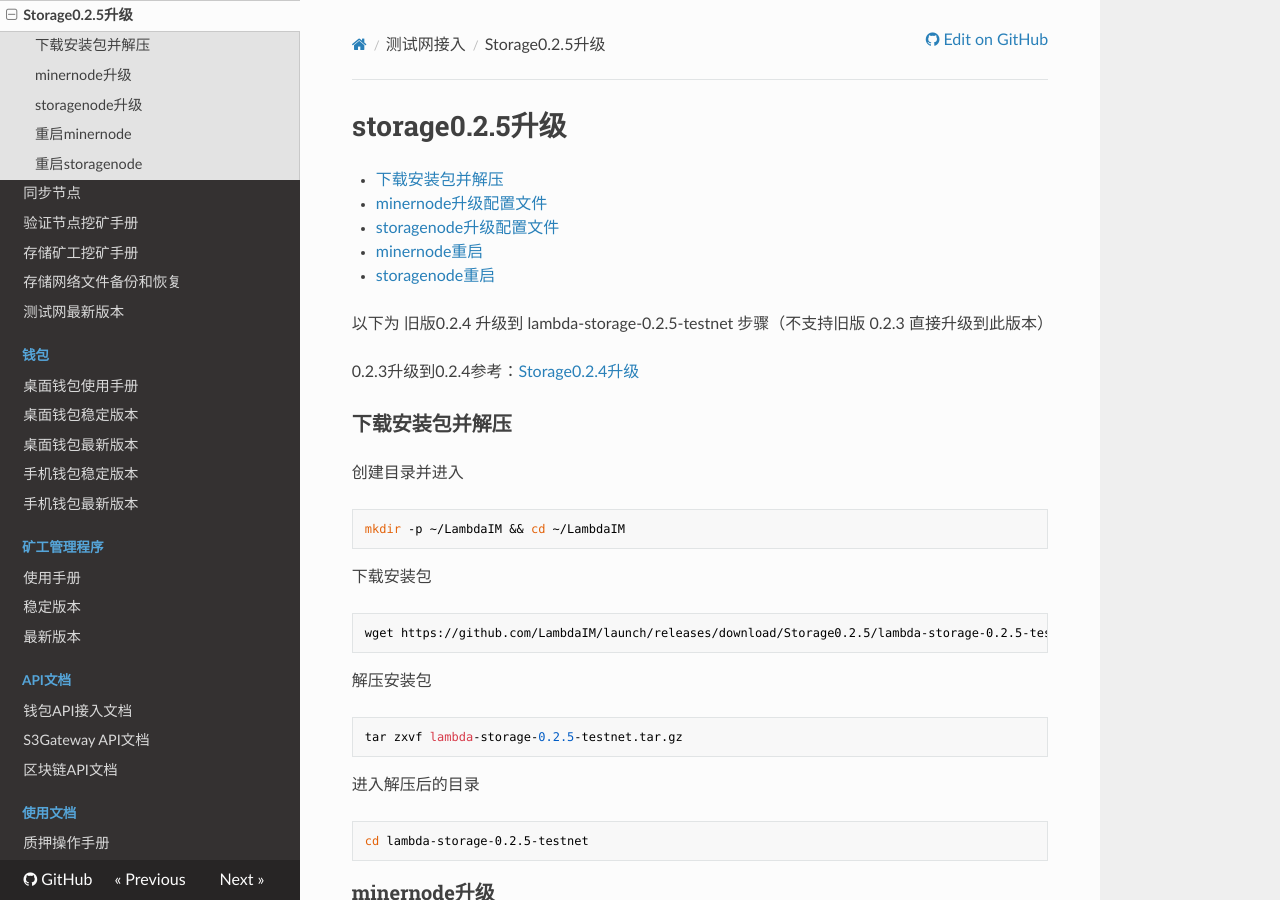
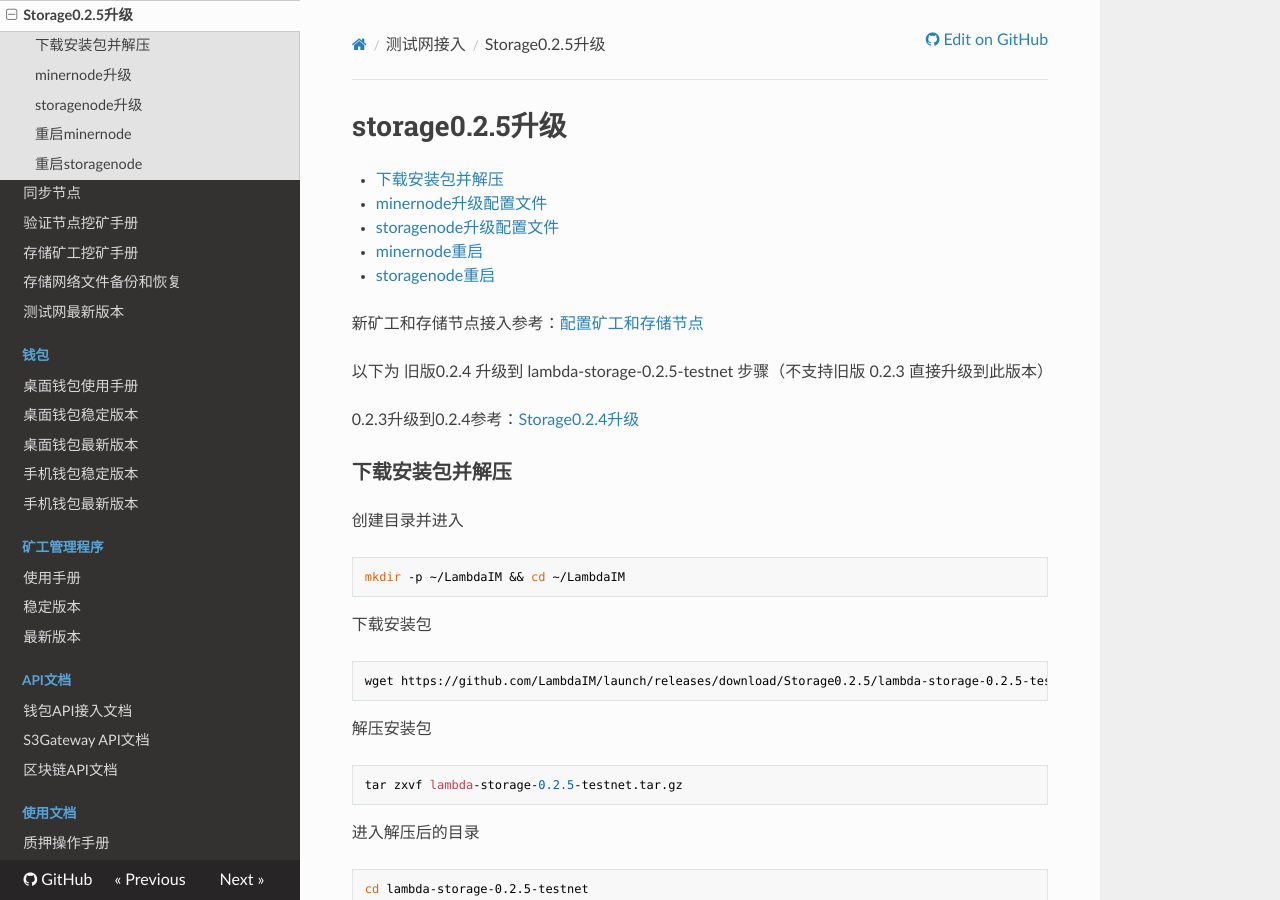
Before and after one commit to fireagainsmile/launch, an MkDocs documentation site: the page built from docs/Lambda-Store-Upgrade.md, in a window 1280 px wide and 900 px high. Built offline with MkDocs 1.6.1, drawn with Linux system fonts in a browser that asks for light colours; nearby versions of some CDN libraries.

Commit message:
update Lambda-Store-and-Mining.md

```diff
--- a/docs/Lambda-Store-Upgrade.md
+++ b/docs/Lambda-Store-Upgrade.md
@@ -5,6 +5,8 @@
 * [storagenode升级配置文件](#storagenode升级配置文件)
 * [minernode重启](#minernode重启)
 * [storagenode重启](#storagenode重启)
+
+新矿工和存储节点接入参考：[配置矿工和存储节点](Testnet-Miner-Guide.md)
 
 以下为 旧版0.2.4 升级到 lambda-storage-0.2.5-testnet 步骤（不支持旧版 0.2.3 直接升级到此版本）
 
```
